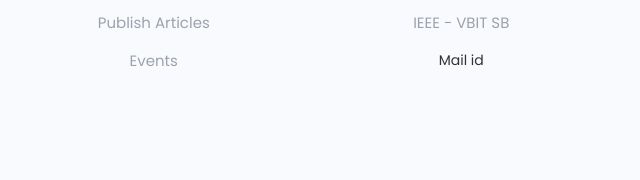
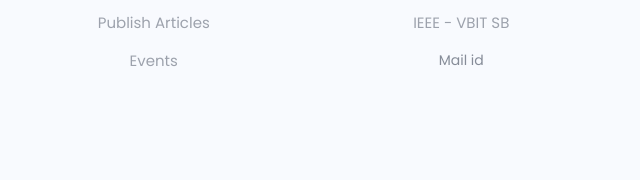
Before and after one commit to varun123-byte/ieee, a plain HTML site: page Team.html in a window 1280 px wide. Shown: the part 670-850 px from the top of the page, 640-1280 px from the left. Drawn offline with nearby package versions, Linux system fonts and the light colour scheme; a web font is replaced by a local one.

Commit message:
Update style.css

```diff
--- a/style.css
+++ b/style.css
@@ -1891,3 +1891,6 @@ footer{
         margin-bottom: 10px;
     }
 }
+   .box li{
+            color: #868c98;
+          }
```
